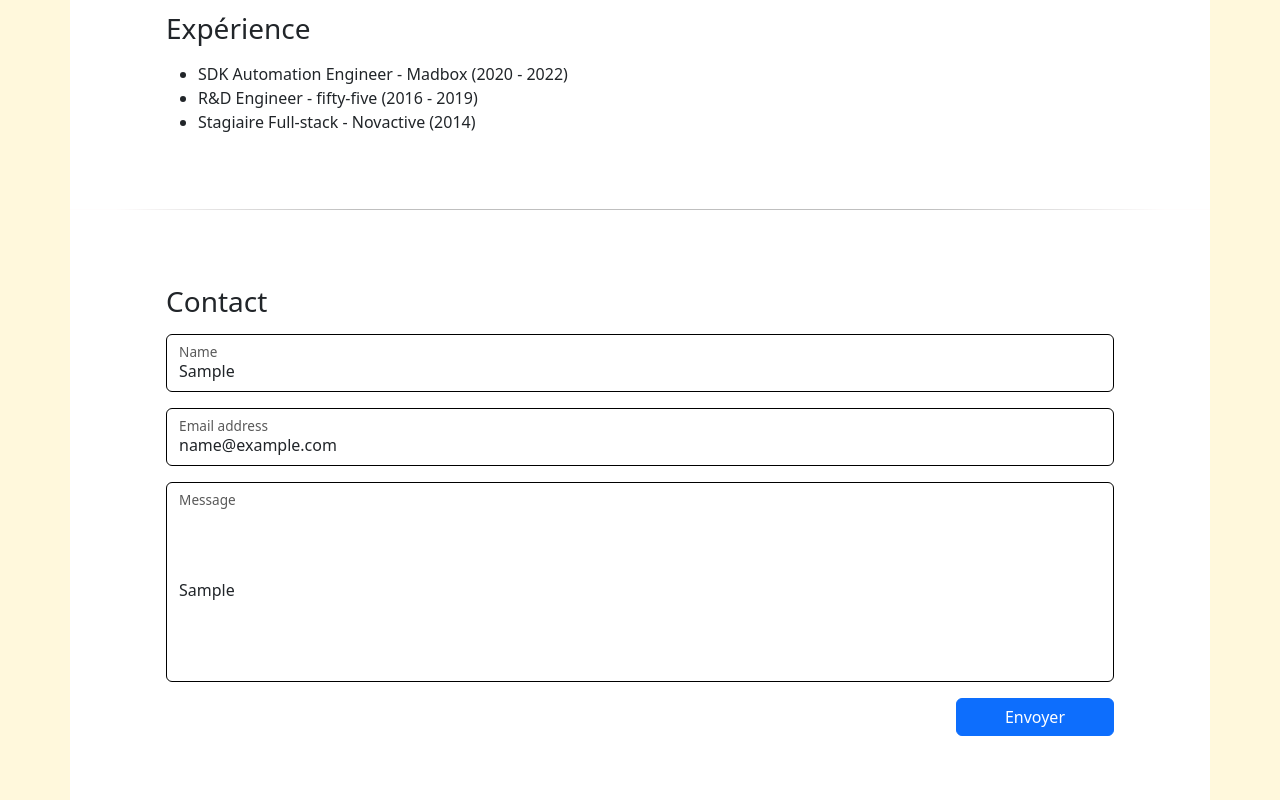
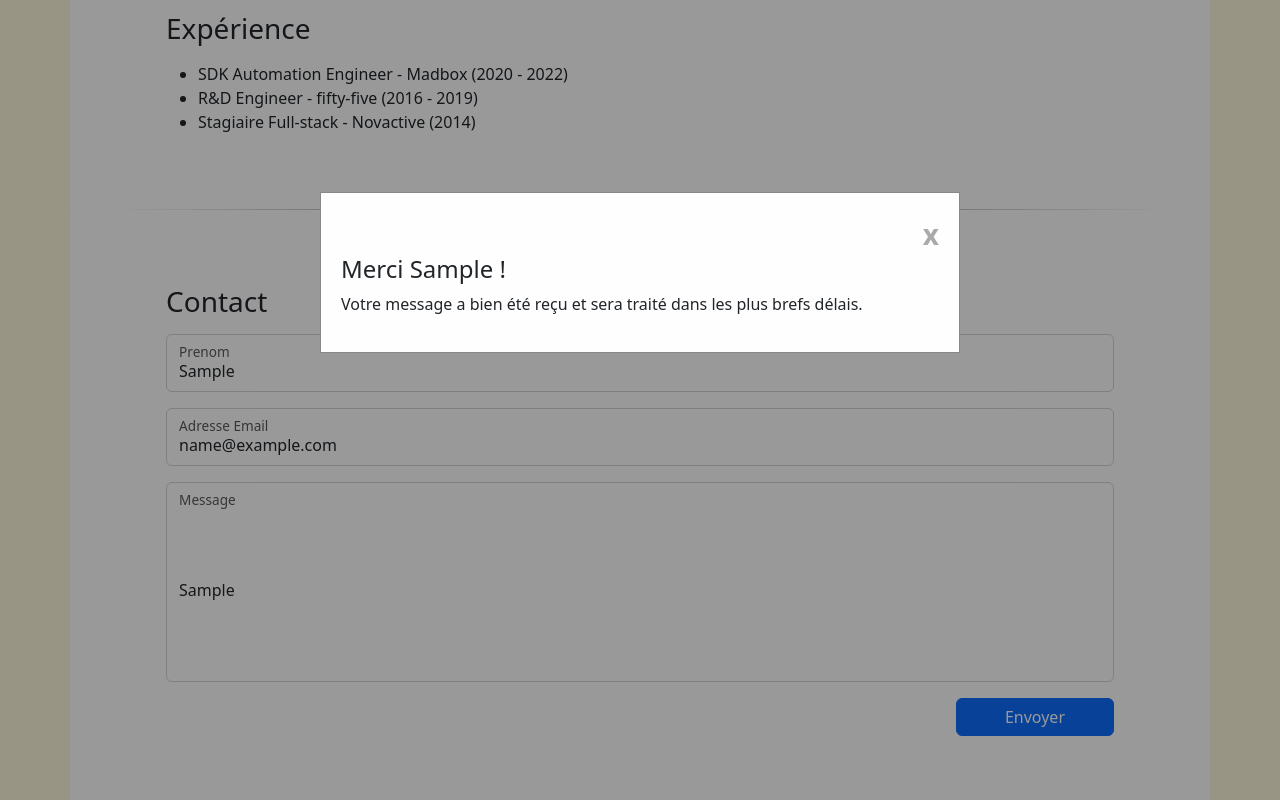
Before and after one commit to mgn3wbie/cv, a plain HTML site: page index.html in a window 1280 px wide. Both pictures are taken after typing "Sample", "name@example.com", "Sample" into the empty fields and a click on the button "Envoyer". Shown: the part 838-1638 px from the top of the page. Drawn offline with nearby package versions, Linux system fonts and the light colour scheme.

Commit message:
added modal treatment

```diff
--- a/assets/css/style.css
+++ b/assets/css/style.css
@@ -39,3 +39,41 @@ main, #bg-color {
 }
 
 a { color: inherit; }
+
+/* The Modal (background) */
+#myModal {
+    visibility: hidden; /* Hidden by default */
+    position: fixed; /* Stay in place */
+    z-index: 1; /* Sit on top */
+    left: 0;
+    top: 0;
+    width: 100%; /* Full width */
+    height: 100%; /* Full height */
+    overflow: auto; /* Enable scroll if needed */
+    background-color: rgb(0,0,0); /* Fallback color */
+    background-color: rgba(0,0,0,0.4); /* Black w/ opacity */
+}
+
+/* Modal Content/Box */
+.modal-content {
+    background-color: #fefefe;
+    margin: 15% auto; /* 15% from the top and centered */
+    padding: 20px;
+    border: 1px solid #888;
+    width: 50%; /* Could be more or less, depending on screen size */
+}
+
+/* The Close Button */
+.close {
+    color: #aaa;
+    float: right;
+    font-size: 28px;
+    font-weight: bold;
+}
+
+.close:hover,
+.close:focus {
+    color: black;
+    text-decoration: none;
+    cursor: pointer;
+}
--- a/assets/js/script.js
+++ b/assets/js/script.js
@@ -1,25 +1,48 @@
 let contactForm = document.getElementById("contact-form");
-let formFields = [
-    new FormItem("nameLabel", "floatingName", "Rajoutez votre nom"),
-    new FormItem("mailLabel", "floatingMail", "Ajoutez votre mail"),
-    new FormItem("messageLabel", "floatingMessage", "Rajoutez votre message de contact"),
-];
+let modal = document.getElementById("myModal");
+let thanksMessage = document.getElementById("thanks-message");
+let span = document.getElementsByClassName("close")[0];
+
+let formFields = {
+    'name': new FormItem("nameLabel", "floatingName", "Rajoutez votre nom"),
+    'mail': new FormItem("mailLabel", "floatingMail", "Ajoutez votre mail"),
+    'message': new FormItem("messageLabel", "floatingMessage", "Rajoutez votre message de contact"),
+};
+
+
 
 contactForm.addEventListener('submit', (event) => {
     event.preventDefault();
-    checkFormFields(formFields);
+    if (checkFormFields(formFields)) {
+        thanksMessage.textContent = `Merci ${formFields['name'].input.value} !`;
+        modal.style.visibility = "visible";
+    }
 });
 
+function checkFormFields(fieldsArray) {
+    let areValid = true;
+    for (let [key, formItem] of Object.entries(fieldsArray)) {
+        let isErrored = formItem.checkIfErrored();
+        if (isErrored) {
+            areValid = false;
+            console.log(`FAUTE SUR ${formItem.value.label.textContent}`);
+        }
+        formItem.updateField(isErrored);
+    }
+    return areValid;
+}
 
-// let dlButton = document.getElementById("dl-button");
-// dlButton.addEventListener('click', () => {
 
-// });
+// When the user clicks on <span> (x), close the modal
+span.onclick = function() {
+    modal.style.visibility = "hidden";
+}
 
-function checkFormFields(fieldsArray) {
-    fieldsArray.forEach(formItem => {
-        formItem.updateField(formItem.checkIfErrored());
-    });
+// When the user clicks anywhere outside of the modal, close it
+window.onclick = function(event) {
+  if (event.target == modal) {
+    modal.style.visibility = "hidden";
+  }
 }
 
 /**
@@ -55,7 +78,7 @@ function FormItem(labelId, inputId, errorMessage) {
     };
 
     this.updateField = function(isErrored) {
-        this.input.style.borderColor = isErrored ? "red" : "black";
+        this.input.style.borderColor = isErrored ? "red" : "light-grey";
         this.label.style.color = isErrored ? "red" : "black";
         isErrored ? this.errorSpan.appendChild(this.error) : this.error.remove();
     };
--- a/index.html
+++ b/index.html
@@ -1,20 +1,37 @@
 <!DOCTYPE html>
 <html lang="en">
   <head>
-    <meta charset="UTF-8">
-    <meta name="viewport" content="width=device-width, initial-scale=1.0">
+    <meta charset="UTF-8" />
+    <meta name="viewport" content="width=device-width, initial-scale=1.0" />
     <title>CV Interactif - Julien GIL</title>
-    <link href="https://cdn.jsdelivr.net/npm/bootstrap@5.2.3/dist/css/bootstrap.min.css" rel="stylesheet">
-    <link rel="stylesheet" href="https://cdnjs.cloudflare.com/ajax/libs/font-awesome/6.7.1/css/all.min.css" integrity="sha512-5Hs3dF2AEPkpNAR7UiOHba+lRSJNeM2ECkwxUIxC1Q/FLycGTbNapWXB4tP889k5T5Ju8fs4b1P5z/iB4nMfSQ==" crossorigin="anonymous" referrerpolicy="no-referrer" />
-    <link rel="stylesheet" href="assets/css/style.css">
+    <link
+      href="https://cdn.jsdelivr.net/npm/bootstrap@5.2.3/dist/css/bootstrap.min.css"
+      rel="stylesheet"
+    />
+    <link
+      rel="stylesheet"
+      href="https://cdnjs.cloudflare.com/ajax/libs/font-awesome/6.7.1/css/all.min.css"
+      integrity="sha512-5Hs3dF2AEPkpNAR7UiOHba+lRSJNeM2ECkwxUIxC1Q/FLycGTbNapWXB4tP889k5T5Ju8fs4b1P5z/iB4nMfSQ=="
+      crossorigin="anonymous"
+      referrerpolicy="no-referrer"
+    />
+    <link rel="stylesheet" href="assets/css/style.css" />
   </head>
   <body>
     <div class="container p-0" id="bg-color">
       <!-- Header -->
       <header class="g-0 row">
-            <div class="d-flex justify-content-start align-items-center" id="top-banner">
+        <div
+          class="d-flex justify-content-start align-items-center"
+          id="top-banner"
+        >
           <div id="pfp-container" class="my-3 mx-5">
-                    <img src="assets/imgs/pfp.png" alt="photo de profil" id="pfp" class="rounded-circle">
+            <img
+              src="assets/imgs/pfp.png"
+              alt="photo de profil"
+              id="pfp"
+              class="rounded-circle"
+            />
           </div>
           <div class="flex-column m-3 align-self-center" id="header-title">
             <div id="name">
@@ -25,7 +42,12 @@
             </div>
           </div>
           <div class="ms-auto px-5 bd-highlight">
-                    <a href="assets/downloads/CV_Julien_GIL.pdf" target="_blank" rel="noopener noreferrer"><i class="fa-solid fa-download fs-2 m-5" id="dl-button"></i></a>
+            <a
+              href="assets/downloads/CV_Julien_GIL.pdf"
+              target="_blank"
+              rel="noopener noreferrer"
+              ><i class="fa-solid fa-download fs-2 m-5" id="dl-button"></i
+            ></a>
           </div>
         </div>
       </header>
@@ -36,10 +58,14 @@
         <section id="about" class="mx-5 px-5">
           <h3>À propos</h3>
           <p class="container mt-3 fst-italic">
-                    Developpeur back-end consciencieux, j'ai plus de 5 ans d'experience dans des domaines divers.
-                    <br>J'aime découvrir de nouvelles technologies et j'ai la réelle volonté d'apporter du sens dans mon métier.
-                    Aussi travailler pour une entreprise à vocation sociale, humanitaire ou environnementale serait pour moi une véritable plus-value.
-                    Ayant récemment développé une appétance pour le mobile, je me suis tourné vers l'apprentissage de Flutter en autodidacte.
+            Developpeur back-end consciencieux, j'ai plus de 5 ans d'experience
+            dans des domaines divers.
+            <br />J'aime découvrir de nouvelles technologies et j'ai la réelle
+            volonté d'apporter du sens dans mon métier. Aussi travailler pour
+            une entreprise à vocation sociale, humanitaire ou environnementale
+            serait pour moi une véritable plus-value. Ayant récemment développé
+            une appétance pour le mobile, je me suis tourné vers l'apprentissage
+            de Flutter en autodidacte.
           </p>
         </section>
 
@@ -50,7 +76,9 @@
           <h3>Compétences</h3>
           <ul class="mt-3">
             <li>Développement Back-end (Java, Node.js, RxJs, C#, PHP)</li>
-                    <li>Développement Front-end (HTML5, CSS3, JavaScript, Bootstrap)</li>
+            <li>
+              Développement Front-end (HTML5, CSS3, JavaScript, Bootstrap)
+            </li>
             <li>Base de données (MySQL, MongoDB, PostgreSQL)</li>
             <li>Développement mobile (Flutter, Android, Swift)</li>
           </ul>
@@ -75,26 +103,57 @@
           <h3>Contact</h3>
           <form id="contact-form" class="mt-3 form-floating">
             <div class="form-floating mb-3">
-                        <input type="text" class="form-control" id="floatingName" placeholder="Jean Dupont">
-                        <label for="floatingName" id="nameLabel">Name</label>
+              <input
+                type="text"
+                class="form-control"
+                id="floatingName"
+                placeholder="Jean Dupont"
+              />
+              <label for="floatingName" id="nameLabel">Prenom</label>
             </div>
             <span id="error-floatingName"></span>
             <div class="form-floating mb-3">
-                        <input type="email" class="form-control" id="floatingMail" placeholder="name@example.com">
-                        <label for="floatingMail" id="mailLabel">Email address</label>
+              <input
+                type="email"
+                class="form-control"
+                id="floatingMail"
+                placeholder="name@example.com"
+              />
+              <label for="floatingMail" id="mailLabel">Adresse Email</label>
             </div>
             <span id="error-floatingMail"></span>
             <div class="form-floating mb-3">
-                        <input type="textarea" class="form-control" id="floatingMessage" placeholder="Votre texte ici..." rows="5">
+              <input
+                type="textarea"
+                class="form-control"
+                id="floatingMessage"
+                placeholder="Votre texte ici..."
+                rows="5"
+              />
               <label for="floatingMessage" id="messageLabel">Message</label>
             </div>
             <span id="error-floatingMessage"></span>
             <div class="d-flex justify-content-end">
-                        <button type="submit" class="btn btn-primary px-5">Envoyer</button>
+              <button type="submit" class="btn btn-primary px-5">
+                Envoyer
+              </button>
             </div>
           </form>
           <div id="form-feedback" class="mb-3"></div>
         </section>
+
+        <!-- The Modal -->
+        <div id="myModal">
+          <!-- Modal content -->
+          <div class="modal-content d-flex">
+            <span class="close align-self-end">x</span>
+            <h4 id="thanks-message"></h4>
+            <p>
+              Votre message a bien été reçu et sera traité dans les plus brefs
+              délais.
+            </p>
+          </div>
+        </div>
       </main>
     </div>
 
```
Lines whose indentation alone changed are shown as unchanged.
